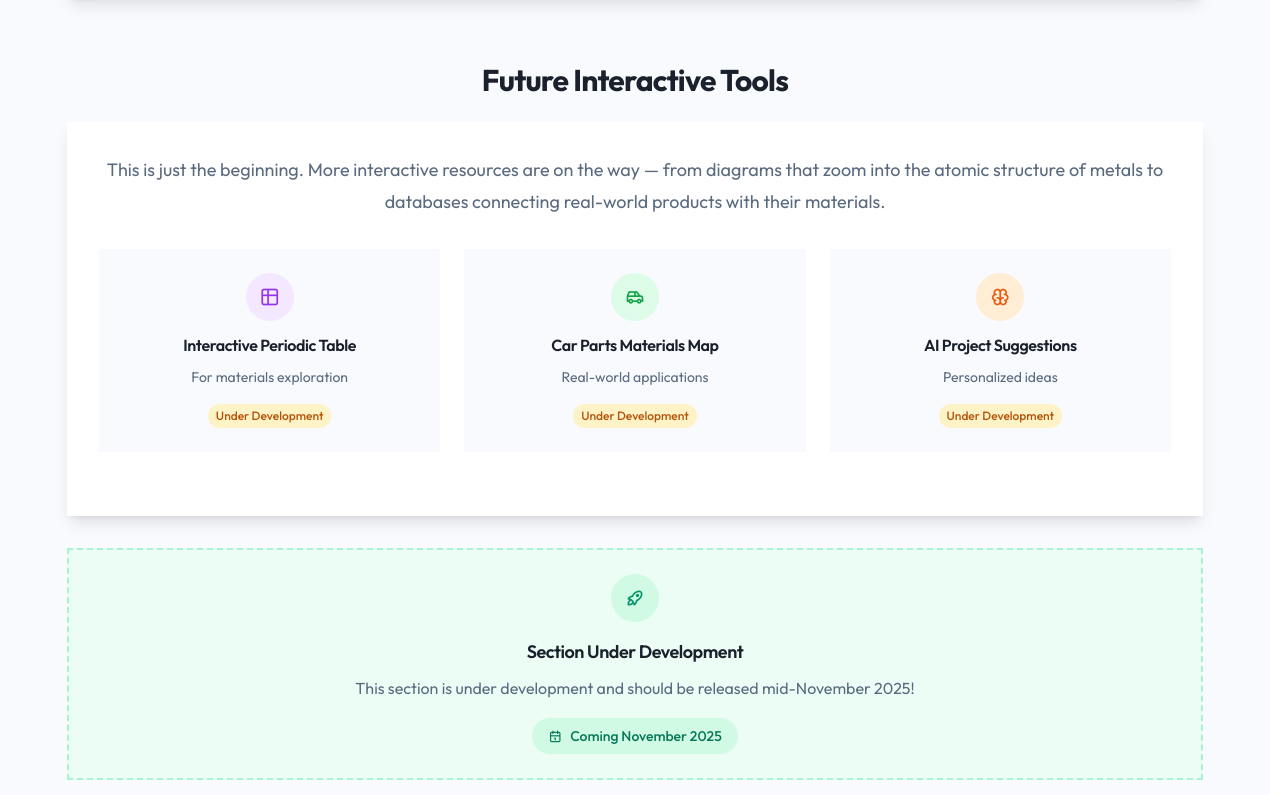
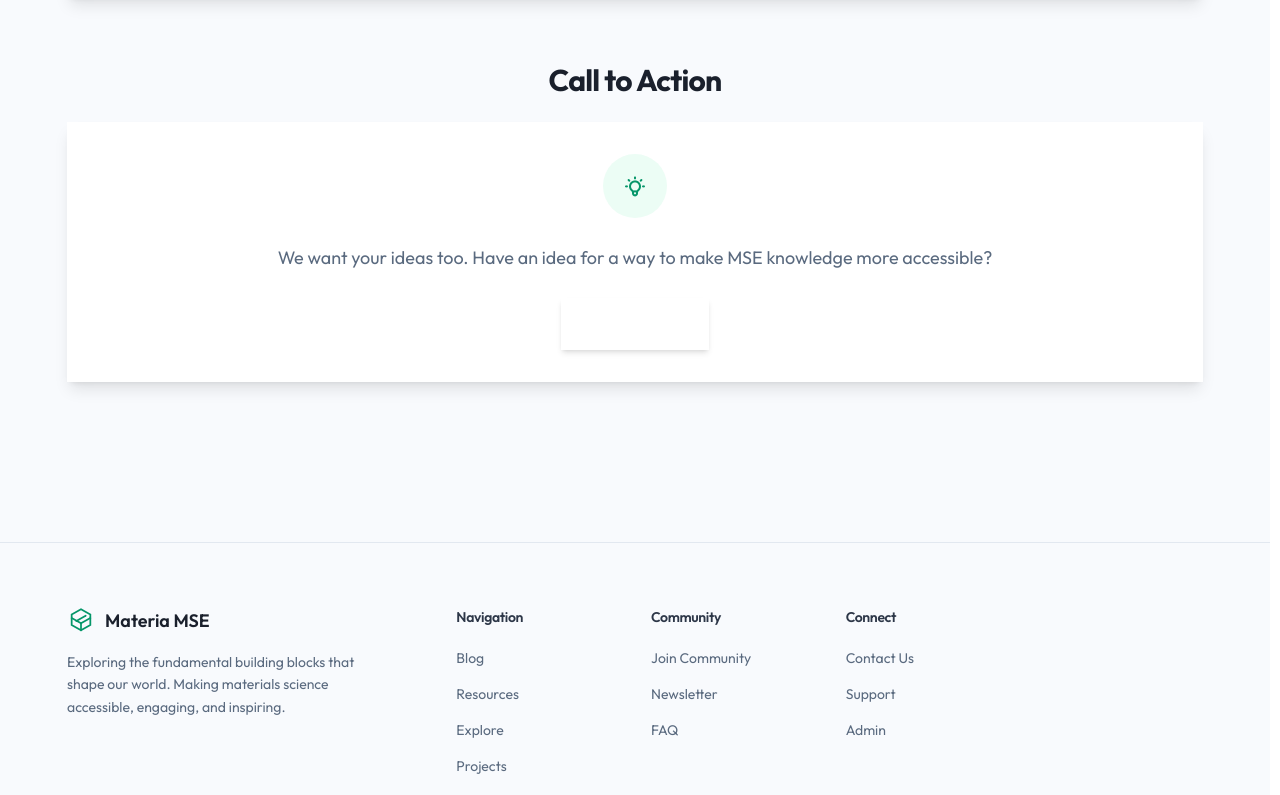
Before and after one commit to nikhilesh-s/materia-mse, a Next.js app in the folder MateriaMSE/: page /explore in a window 1280 px wide. Shown: the part 1142-1937 px from the top of the page. Built offline with nearby package versions, Linux system fonts and the light colour scheme.

Commit message:
Remove placeholder under-development sections

```diff
--- a/MateriaMSE/components/pages/explore-page.tsx
+++ b/MateriaMSE/components/pages/explore-page.tsx
@@ -103,73 +103,6 @@ export function ExplorePage({ isActive }: ExplorePageProps) {
           </div>
         </div>
 
-        {/* Future Interactive Tools Section */}
-        <div className="mb-16">
-          <h2 className="text-2xl md:text-3xl font-bold text-center mb-6 text-[var(--text-heading-light)]">Future Interactive Tools</h2>
-
-          <div className="bg-[var(--bg-light)] rounded-lg shadow-lg p-8 mb-8">
-            <p className="text-lg text-secondary text-center mb-8 leading-relaxed">
-              This is just the beginning. More interactive resources are on the way — from diagrams that zoom into the atomic structure of metals to databases connecting real-world products with their materials.
-            </p>
-
-            <div className="grid md:grid-cols-3 gap-6 mb-8">
-              <div className="text-center p-6 bg-[var(--bg-soft-light)] rounded-lg">
-                <div className="inline-flex items-center justify-center w-12 h-12 bg-purple-100 dark:bg-purple-900/60 rounded-full mb-3">
-                  <i className="ti ti-table text-xl text-purple-600 dark:text-purple-400"></i>
-                </div>
-                <h4 className="font-semibold text-[var(--text-heading-light)] mb-2">Interactive Periodic Table</h4>
-                <p className="text-sm text-secondary">For materials exploration</p>
-                <div className="mt-3">
-                  <span className="inline-flex items-center px-2 py-1 bg-amber-100 dark:bg-amber-900/30 text-amber-700 dark:text-amber-300 rounded-full text-xs font-medium">
-                    Under Development
-                  </span>
-                </div>
-              </div>
-
-              <div className="text-center p-6 bg-[var(--bg-soft-light)] rounded-lg">
-                <div className="inline-flex items-center justify-center w-12 h-12 bg-green-100 dark:bg-green-900/60 rounded-full mb-3">
-                  <i className="ti ti-car text-xl text-green-600 dark:text-green-400"></i>
-                </div>
-                <h4 className="font-semibold text-[var(--text-heading-light)] mb-2">Car Parts Materials Map</h4>
-                <p className="text-sm text-secondary">Real-world applications</p>
-                <div className="mt-3">
-                  <span className="inline-flex items-center px-2 py-1 bg-amber-100 dark:bg-amber-900/30 text-amber-700 dark:text-amber-300 rounded-full text-xs font-medium">
-                    Under Development
-                  </span>
-                </div>
-              </div>
-
-              <div className="text-center p-6 bg-[var(--bg-soft-light)] rounded-lg">
-                <div className="inline-flex items-center justify-center w-12 h-12 bg-orange-100 dark:bg-orange-900/60 rounded-full mb-3">
-                  <i className="ti ti-brain text-xl text-orange-600 dark:text-orange-400"></i>
-                </div>
-                <h4 className="font-semibold text-[var(--text-heading-light)] mb-2">AI Project Suggestions</h4>
-                <p className="text-sm text-secondary">Personalized ideas</p>
-                <div className="mt-3">
-                  <span className="inline-flex items-center px-2 py-1 bg-amber-100 dark:bg-amber-900/30 text-amber-700 dark:text-amber-300 rounded-full text-xs font-medium">
-                    Under Development
-                  </span>
-                </div>
-              </div>
-            </div>
-          </div>
-
-          <div className="bg-emerald-50 dark:bg-emerald-900/20 rounded-lg p-6 border-2 border-dashed border-emerald-200 dark:border-emerald-800">
-            <div className="flex items-center justify-center mb-4">
-              <div className="inline-flex items-center justify-center w-12 h-12 bg-emerald-100 dark:bg-emerald-900/60 rounded-full">
-                <i className="ti ti-rocket text-xl text-emerald-600 dark:text-emerald-400"></i>
-              </div>
-            </div>
-            <h3 className="text-lg font-semibold text-center mb-2 text-[var(--text-heading-light)]">Section Under Development</h3>
-            <p className="text-center text-secondary mb-4">This section is under development and should be released mid-November 2025!</p>
-            <div className="text-center">
-              <div className="inline-flex items-center px-4 py-2 bg-emerald-100 dark:bg-emerald-900/30 text-emerald-700 dark:text-emerald-300 rounded-full text-sm font-medium">
-                <i className="ti ti-calendar mr-2"></i>
-                Coming November 2025
-              </div>
-            </div>
-          </div>
-        </div>
 
         {/* Call to Action Section */}
         <div className="mb-16">
--- a/MateriaMSE/components/pages/resources-page.tsx
+++ b/MateriaMSE/components/pages/resources-page.tsx
@@ -113,22 +113,6 @@ export function ResourcesPage({ isActive }: ResourcesPageProps) {
           </div>
         </div>
 
-        {/* Spotlight Section */}
-        <div className="mb-16">
-          <h2 className="text-2xl md:text-3xl font-bold text-center mb-6 text-[var(--text-heading-light)]">Spotlight (Future)</h2>
-
-          <div className="bg-[var(--bg-light)] rounded-lg shadow-lg p-8 text-center">
-            <div className="inline-flex items-center justify-center w-16 h-16 bg-[var(--bg-accent-light)] rounded-full mb-4">
-              <i className="ti ti-spotlight text-2xl text-[var(--accent-primary)]"></i>
-            </div>
-            <p className="text-lg text-secondary mb-6">
-              In the future, we&apos;ll showcase projects submitted by our community. Got something cool you&apos;re working on?
-            </p>
-            <a href="/join" className="page-link inline-flex items-center justify-center bg-[var(--gradient-primary)] hover:opacity-95 text-white font-semibold px-6 py-3 rounded-lg shadow-md transition duration-300 transform hover:-translate-y-1">
-              Join Us <i className="ti ti-arrow-right ml-2"></i>
-            </a>
-          </div>
-        </div>
       </div>
     </section>
   );
```
